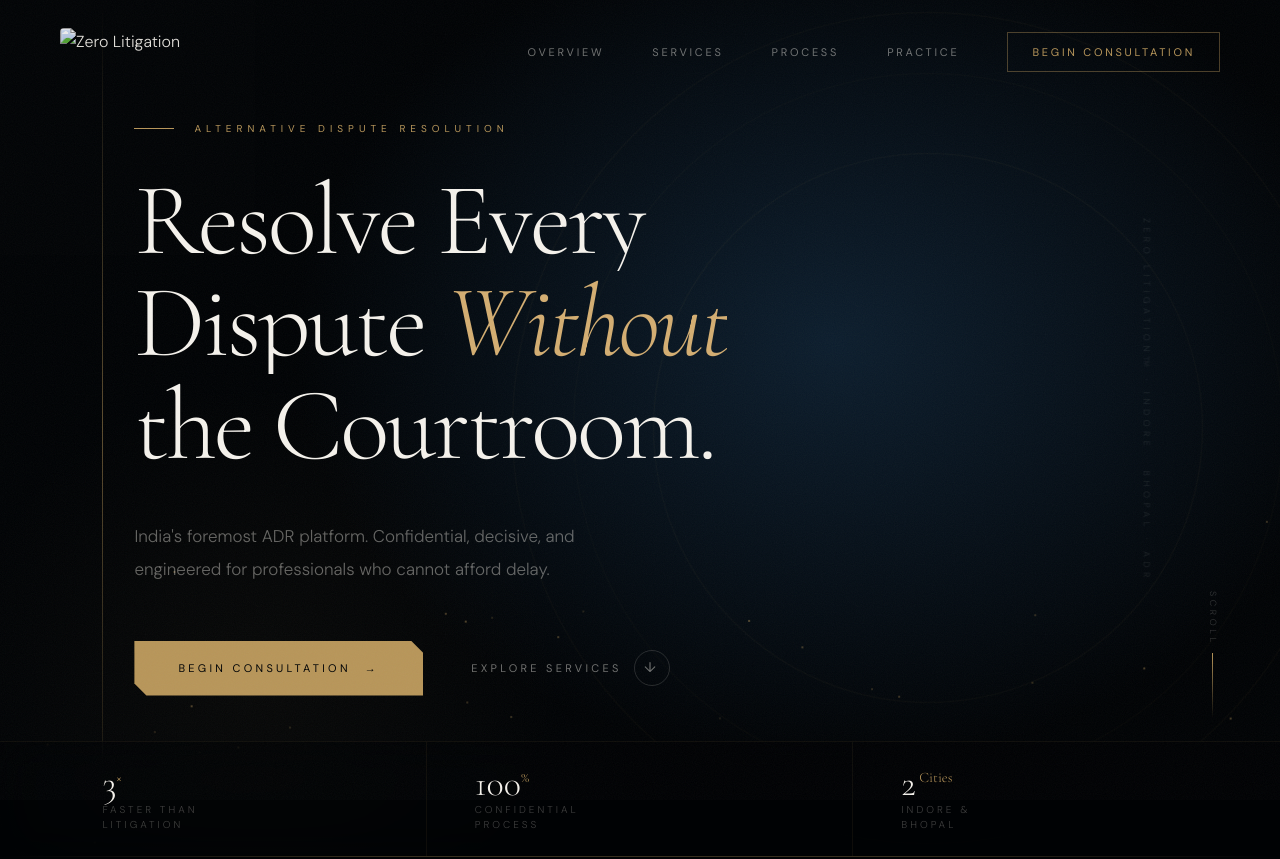
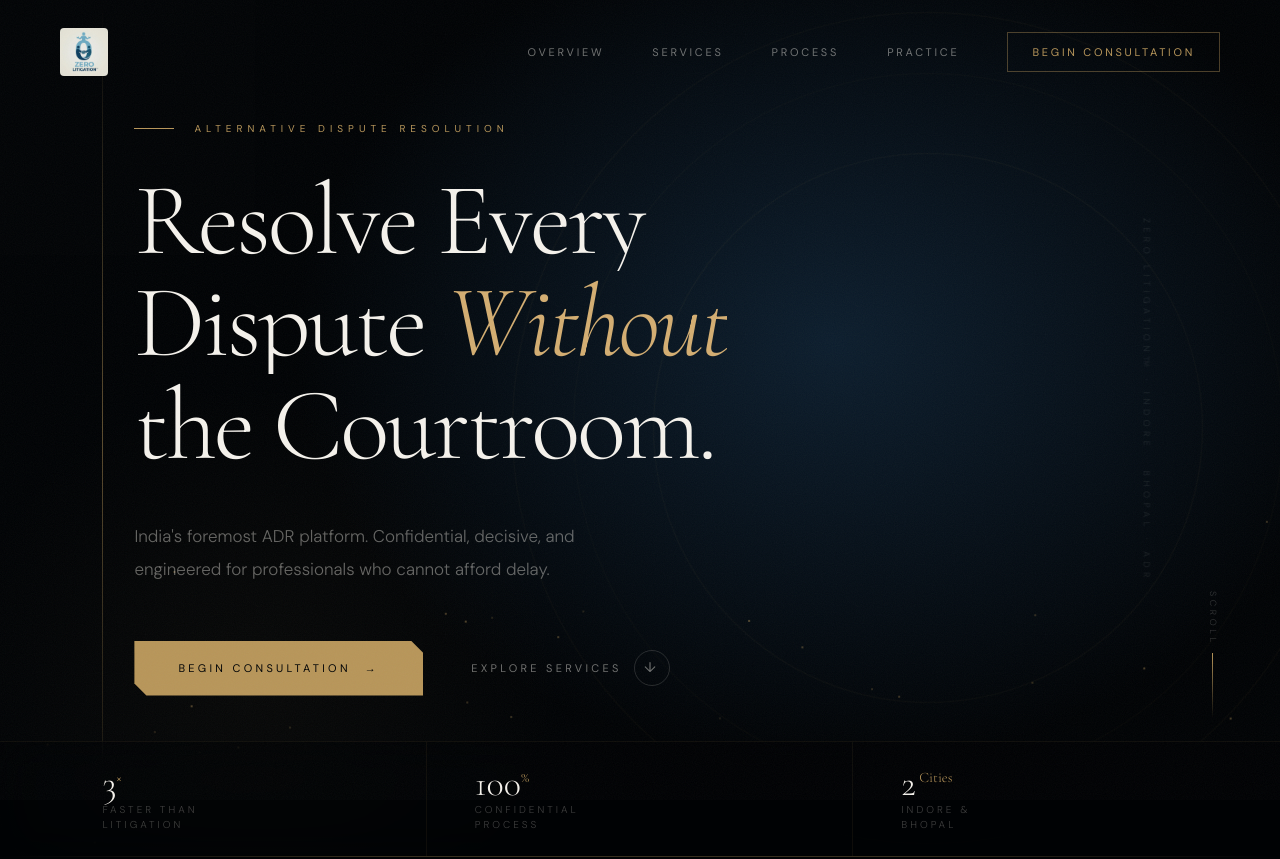
Before and after one commit to Sumitkumargond/Zerolitigation, a plain HTML site: page index.html in a window 1280 px wide. Shown: the top 859 px of the page. Drawn offline with nearby package versions, Linux system fonts and the light colour scheme.

Commit message:
add logo

```diff
--- a/index.html
+++ b/index.html
@@ -6,6 +6,7 @@
 <title>Zero Litigation™️ | Premium Dispute Resolution</title>
 <link rel="preconnect" href="https://fonts.googleapis.com">
 <link href="https://fonts.googleapis.com/css2?family=Cormorant+Garamond:ital,wght@0,300;0,400;0,500;0,600;0,700;1,300;1,400;1,500&family=Cinzel:wght@400;500;600;700&family=DM+Sans:ital,wght@0,200;0,300;0,400;1,300&display=swap" rel="stylesheet">
+<link rel="icon" type="image/x-icon" href="/logo.jpeg">
 
 <style>
 :root {
@@ -987,7 +988,7 @@ footer {
 <!-- Navigation -->
 <nav id="navbar">
   <div class="nav-logo interactive">
-    <img src="1000037932.png" alt="Zero Litigation">
+    <img src="logo.jpeg" alt="Zero Litigation">
   </div>
   <div class="nav-links">
     <a href="#about" class="interactive">Overview</a>
```
Also changed, not shown: logo.jpeg (added), logo_nobg.png (added), 1 other file.
